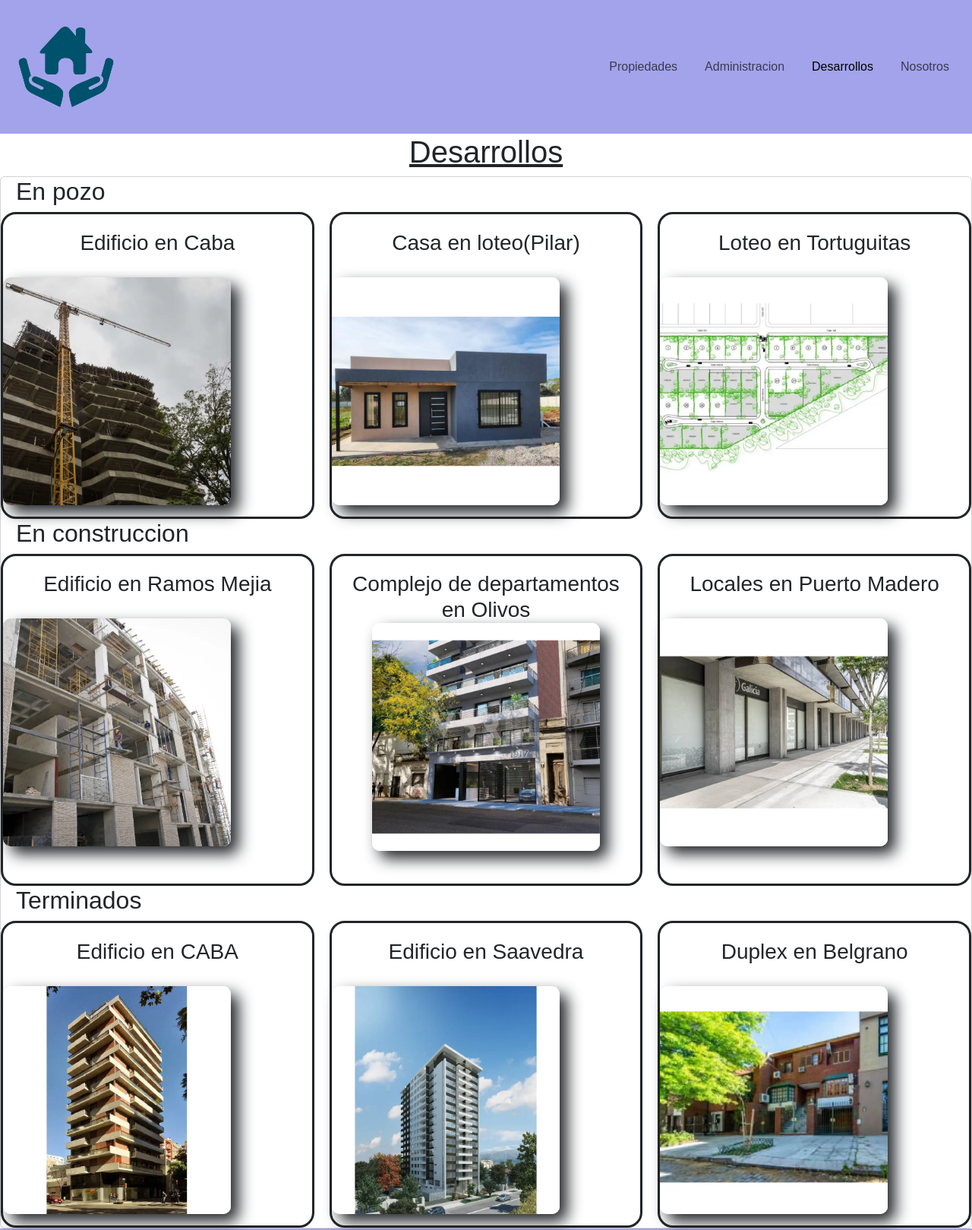
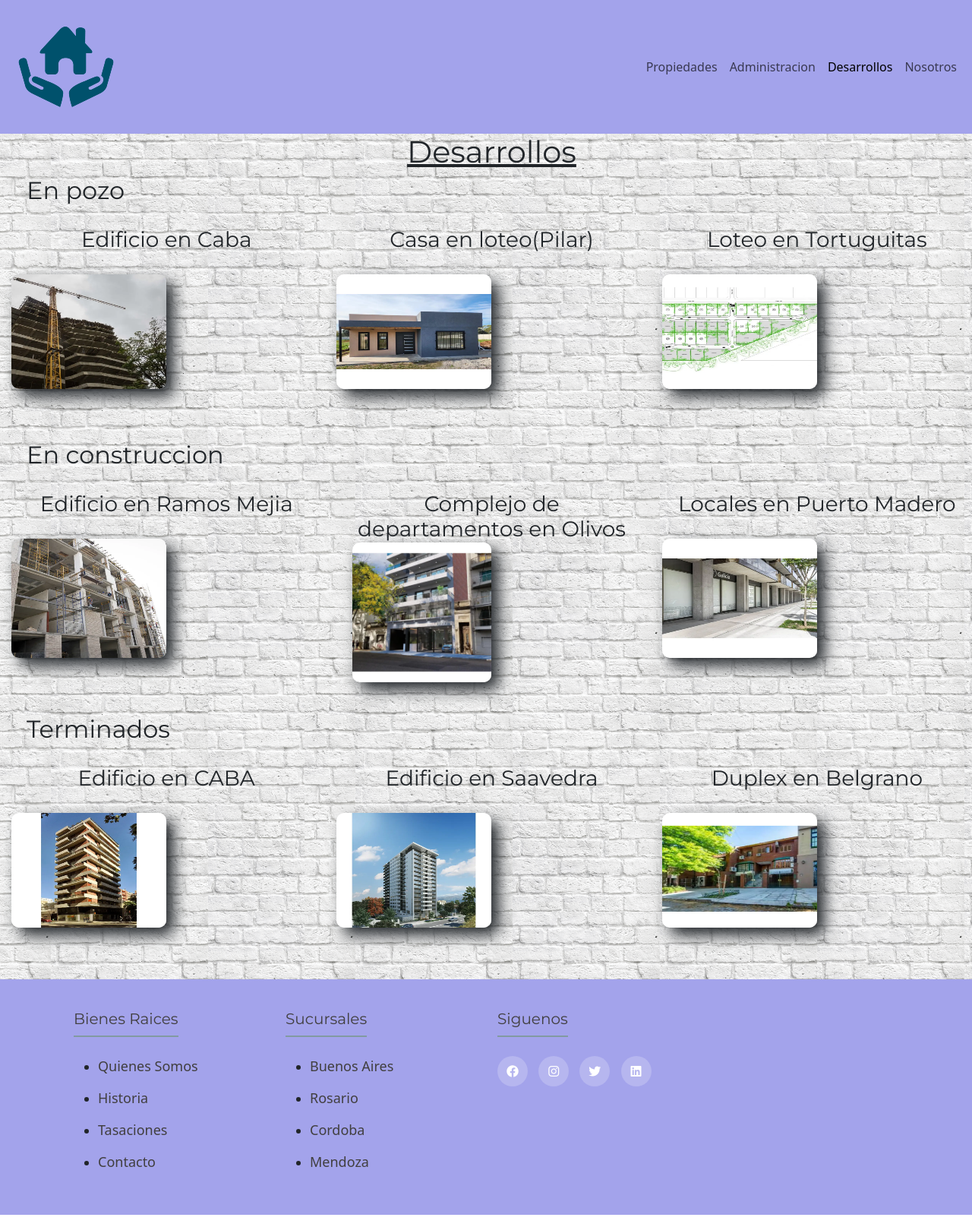
Before and after one commit to NahuelMonzon/bienes-raices, a website: page pages/desarrollos.html in a window 1280 px wide. Shown: the top 1619 px of the page at 76% size. Drawn offline with nearby package versions, Linux system fonts and the light colour scheme.

Commit message:
se cargo scss

```diff
--- a/css/styles.css
+++ b/css/styles.css
@@ -72,25 +72,13 @@ li{
     padding: 10px;
     width: 70%;
 }
-/* .card{
-    background-color: aqua;
-    margin-bottom: 40px;
-} */
-/* .separar{
-    display: flex;
-    background-color: beige;
-    border-color: blue;
-    flex-direction: row;
-    border: solid 1px;
-} */
 
 .bordes{
     border: solid 3px ;
     margin: 20 0;
     padding: 20;
     border-radius: 20px;
-    /* align-items: center;
-    justify-content: center; */
+
 }
 
 footer img{
@@ -229,3 +217,10 @@ footer li{
   .slide img {
     height: 65vh;
     }
+
+    /* tamaño imagen nosotros */
+
+    main img{
+        width: 50%;
+        height: 50%;
+    }
--- a/pages/desarrollos.html
+++ b/pages/desarrollos.html
@@ -3,11 +3,13 @@
 <head>
     <meta charset="UTF-8">
     <meta name="viewport" content="width=device-width, initial-scale=1.0">
-    <title>Desarrollos</title>
+    <title>Descubre la Innovación y Elegancia de Nuestros Desarrollos</title>
     <link rel="shortcut icon" href="../favicon_io/favicon.ico" type="image/x-icon">
-    <link rel="stylesheet" href="../css/styles.css">
+    <link rel="stylesheet" href="../css/main.css">
     <link href="https://cdn.jsdelivr.net/npm/bootstrap@5.3.2/dist/css/bootstrap.min.css" rel="stylesheet" integrity="sha384-T3c6CoIi6uLrA9TneNEoa7RxnatzjcDSCmG1MXxSR1GAsXEV/Dwwykc2MPK8M2HN" crossorigin="anonymous">
     <link rel="stylesheet" href="https://cdnjs.cloudflare.com/ajax/libs/font-awesome/6.2.1/css/all.min.css">
+    <meta name="description" content="Explora nuestros desarrollos inmobiliarios excepcionales que encapsulan lujo, modernidad y una visión única de la vida. Descubre la próxima generación en Bienes Raices.">
+    <meta name="keywords" content="terreno, edificio, construir, proyecto, emprendimiento, pozo">
 </head>
 <body>
 <!-- inicio del header -->
@@ -42,57 +44,57 @@
 <!-- fin del header -->
 <main >
         <h1>Desarrollos</h1>
-        <div class="card">
+        <div>
             <div class="grid-conteiner">
                 <h2>En pozo</h2>
                 <section class="grid-item">
-                    <article class="bordes">
+                    <article>
                         <h3>Edificio en Caba</h3>
-                        <img class="imagen-conteiner" src="../assets/edificio-pozo.webp" alt="">
+                        <img class="imagen-conteiner" src="../assets/edificio-pozo.webp" alt="edificio a medio contruir">
                     </article>
 
-                    <article class="bordes">
+                    <article>
                         <h3>Casa en loteo(Pilar)</h3>
-                        <img class="imagen-conteiner" src="../assets/casa-loteo.webp" alt="">
+                        <img class="imagen-conteiner" src="../assets/casa-loteo.webp" alt="casa a medio contruir en un lote grande">
                     </article>
 
-                    <article class="bordes">
+                    <article>
                         <h3>Loteo en Tortuguitas</h3>
-                        <img class="imagen-conteiner" src="../assets/loteo.webp" alt="">
+                        <img class="imagen-conteiner" src="../assets/loteo.webp" alt="croquis de loteo">
                     </article>
                 </section>
             </div>
             <div  class="grid-conteiner">
                 <h2>En construccion</h2>
                 <Section class="grid-item">
-                    <article class="bordes">
+                    <article>
                         <h3>Edificio en Ramos Mejia</h3>
-                        <img class="imagen-conteiner" src="../assets/edificio-construccion.webp" alt="">
+                        <img class="imagen-conteiner" src="../assets/edificio-construccion.webp" alt="edificio a medio contruir">
                     </article>
-                    <article class="bordes">
+                    <article>
                         <h3>Complejo de departamentos en Olivos
-                        <img class="imagen-conteiner" src="../assets/edificio-ramos.webp" alt="">
+                        <img class="imagen-conteiner" src="../assets/edificio-ramos.webp" alt="departtamento en un complejo">
                     </article>
-                    <article class="bordes">
+                    <article>
                         <h3>Locales en Puerto Madero</h3>
-                        <img class="imagen-conteiner" src="../assets/local-madero.webp" alt="">
+                        <img class="imagen-conteiner" src="../assets/local-madero.webp" alt="fachada de un local">
                     </article>
                 </Section>
             </div>
             <div class="grid-conteiner">
                 <h2>Terminados</h2>
                 <section class="grid-item">
-                    <article class="bordes">
+                    <article>
                         <h3>Edificio en CABA</h3>
-                        <img class="imagen-conteiner" src="../assets/edificio-caba.webp" alt="">
+                        <img class="imagen-conteiner" src="../assets/edificio-caba.webp" alt="edificio ladrillos a la vista en una esquina de CABA">
                     </article>
-                    <article class="bordes">
+                    <article>
                         <h3>Edificio en Saavedra</h3>
-                        <img class="imagen-conteiner" src="../assets/edificio.webp" alt="">
+                        <img class="imagen-conteiner" src="../assets/edificio.webp" alt="render de un edificio moderno">
                     </article>
-                    <article class="bordes">
+                    <article>
                         <h3>Duplex en Belgrano</h3>
-                        <img class="imagen-conteiner" src="../assets/duplex-belgrano.webp" alt="">
+                        <img class="imagen-conteiner" src="../assets/duplex-belgrano.webp" alt="frente de un duplex">
                     </article>
                 </section>
             </div>
--- /dev/null
+++ b/scss/_base.scss
@@ -0,0 +1,184 @@
+//font
+@import url('https://fonts.googleapis.com/css2?family=Montserrat:wght@300;400&family=PT+Sans+Narrow:wght@400;700&family=Quicksand:wght@400;700&display=swap');
+
+//vars
+$mainfont: 'Montserrat', sans-serif;
+$secondfont: verdana , sans-serif;
+//weights
+$light:300;
+$regular:400;
+$bold:600;
+//colors
+$primarycolor: rgb(46, 46, 139);
+$secondarycolor:#413f3f;
+$backgrouncolor:rgb(163, 163, 235);
+$black:rgb(37, 34, 34);
+
+//sizies
+
+$sm: 0.8em;
+$md: 1em;
+$lg: 1.5em;
+$xl: 2em;
+$xxl: 3em;
+
+//Background img
+$backgroundimg: fondo-br;
+
+body{
+    background-image:url(../assets/pared.png);
+    opacity: 1.4;
+}
+
+todo lo general
+*{
+    padding: 0;
+    margin: 0;
+    box-sizing: border-box;
+    list-style: none
+}
+main{
+    margin-left: 15px;
+
+    background-repeat: repeat;
+    height: 100%;
+    img{
+        display: flex;
+        width: 50%;
+        height: 50%;
+        }
+}
+
+.header{
+    background-color:$backgrouncolor;
+    padding: 8px 30px;
+   }
+
+h1,
+h2,
+h3,
+h4,
+h5 {
+    font-family: $mainfont;
+    color: $primarycolor;
+    font-size: $bold;
+}
+
+p{
+    color: $black;
+    line-height: 1.4em;
+    font-size: $md;
+
+}
+
+.menu {
+    ul li a{
+        text-decoration: none;
+        font-size: 20px;
+    }
+    ul{
+        list-style: none;
+    }
+    .text-bold{
+        font-weight:$bold;
+    }
+}
+
+// H1 bodys
+h1{
+    color: $primarycolor;
+    font-size: $xxl;
+    text-align: center;
+    text-decoration: underline;
+}
+// H2 bodys
+h2{
+    font-size: $lg;
+    font-weight: $bold;
+    margin-left: 20px;
+    margin-top: 40px;
+    margin-bottom: 25px;
+}
+
+// H3 bodys
+h3{
+    font-size: $md;
+    color: $black;
+    text-align: center;
+    padding: 5%;
+}
+
+// P bodys
+p{
+    font-size: $sm;
+    line-height:22px;
+    margin: 15px;
+}
+
+// Footer
+
+.footer {
+    background-color: rgb(163, 163, 235);
+    padding: 40px 0;
+
+     container {
+        max-width: 120px;
+        margin: 0  auto;
+      }
+      .footer-row {
+        display: flex;
+        flex-wrap: wrap;
+      }
+      .footer-links {
+        width: 25%;
+        padding: 0 15px;
+        h4 {
+          font-size: 20px;
+          color:  #413f3f;
+          margin-bottom: 25px;
+          font-weight: 500;
+          border-bottom: 2px solid #829aa1;
+          padding-bottom: 10px;
+          display: inline-block;
+        }
+        ul li a {
+          font-size: 18px;
+          text-decoration: none;
+          color: #413f3f;
+          display: block;
+          margin-bottom: 15px;
+          transition: all .3s ease;
+          &:hover {
+            color: #ffffff;
+            padding-left: 6px;
+          }
+        }
+      }
+      .social-links a {
+        display: inline-block;
+        min-height: 20px;
+        width: 40px;
+        background-color: rgba(255, 255, 255, 0.2);
+        margin: 0 10px 10px 0;
+        text-align: center;
+        line-height: 40px;
+        border-radius: 50%;
+        color: white;
+        transition: all .5s  ease;
+        &:hover {
+          background-color: #829aa1;
+        }
+      }
+      @media(max-width:992px) {
+        footer-row {
+            text-align: center;
+        }
+
+        footer-links {
+            width: 100%;
+            margin-bottom: 30px;
+        }
+
+}
+
+}
--- /dev/null
+++ b/scss/_desarrollos.scss
@@ -0,0 +1,27 @@
+.grid-item{
+    display: grid;
+    grid-template-columns: repeat(3,1fr);
+    grid-gap: 20px;
+  }
+@media(max-width: 768px) {
+    .grid-item .imagen-conteiner {
+        grid-column: 1/-1;
+    }
+}
+
+.imagen-conteiner{
+    max-width: 300px;
+    max-height: 300px;
+    border-radius: 10px;
+    box-shadow: 10px 10px 20px;
+    margin-bottom: 15px;
+    align-items: center;
+    article img{
+        width: 100%;
+        flex-direction: column;
+        justify-content: center;
+        align-items: center;
+
+    }
+
+   }
--- /dev/null
+++ b/scss/_nosotros.scss
@@ -0,0 +1,4 @@
+.ubicacion{
+    margin-top: 30px;
+    margin-bottom: 30px;
+}
--- /dev/null
+++ b/scss/_propiedades.scss
@@ -0,0 +1,8 @@
+// carrousel
+
+.slide{
+    margin-top: 10px;
+    img {
+      height: 65vh;
+      }
+  }
--- /dev/null
+++ b/scss/main.scss
@@ -0,0 +1,6 @@
+@import "_administracion";
+@import "_desarrollos";
+@import "_index";
+@import "_nosotros";
+@import "_propiedades";
+@import "_base"
```
Also changed, not shown: index.html (+8 -4 lines), package.json (added, +16 -0 lines), pages/administracion.html (+8 -9 lines), pages/nosotros.html (+17 -15 lines), pages/propiedades.html (+10 -53 lines), assets/fondo-br.png (added), assets/pared.png (added), css/main.css (added), scss/_administracion.scss (added), scss/_index.scss (added), 1 other file.
